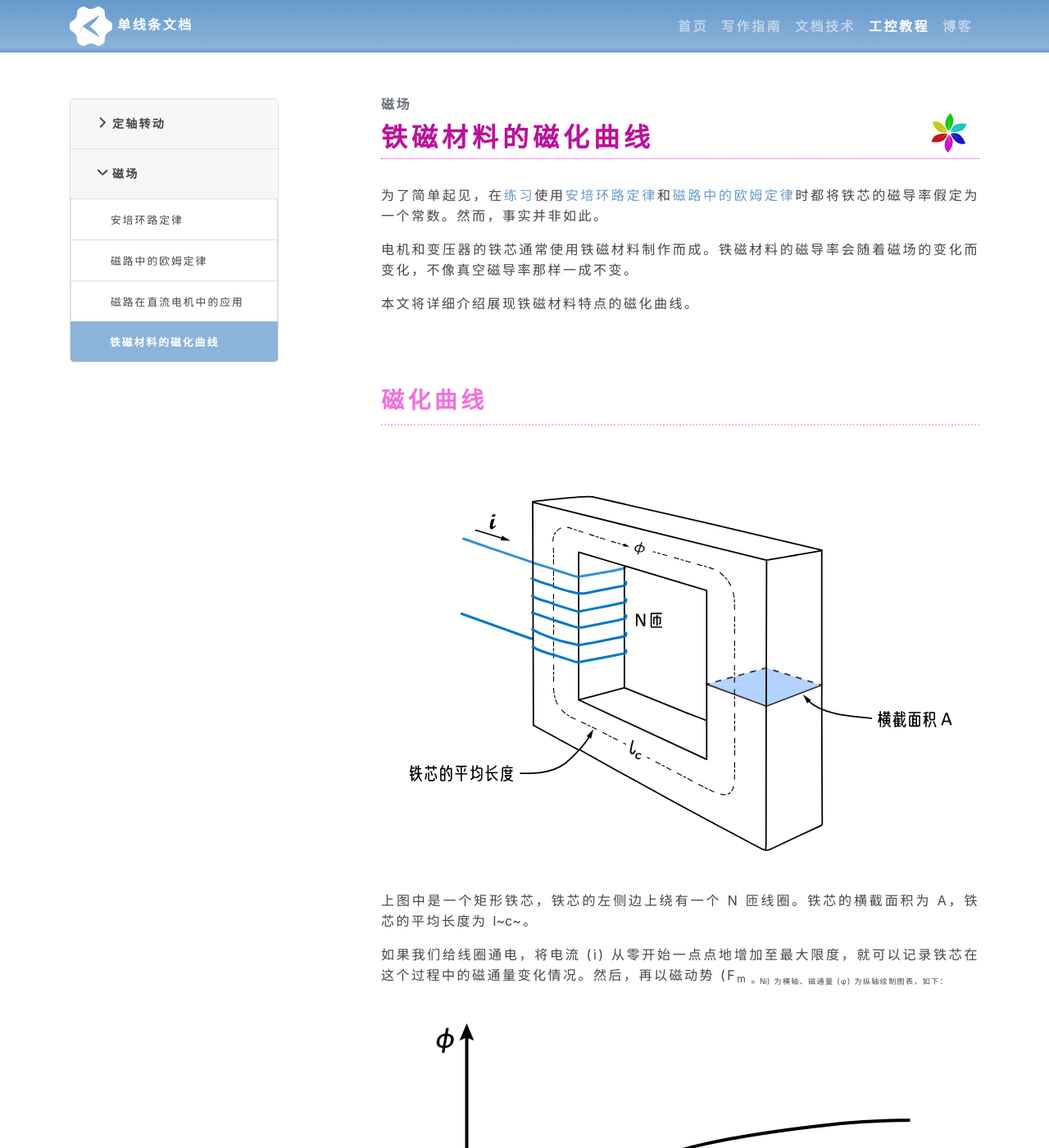
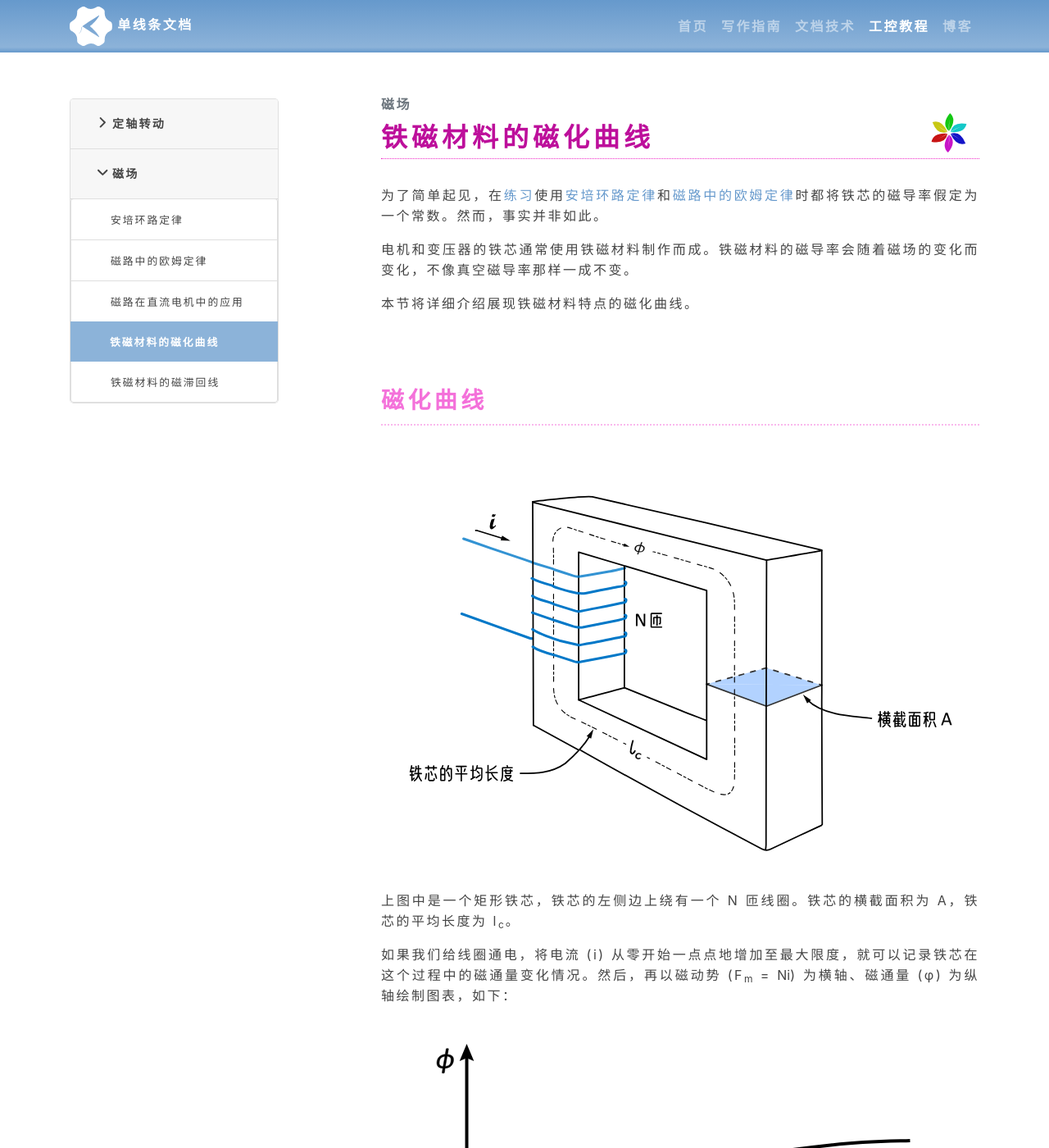
Before and after one commit to wongyah/docsimpo.work, a Jekyll site: the page built from _electric-machinery-principles/magnetic-field/magnetization-curve.md, in a window 1280 px wide and 1400 px high. Shown: the whole window at 82% size. Built offline with Jekyll 4.4.1, drawn with Linux system fonts in a browser that asks for light colours; some of the changed text lies outside the part shown.

Commit message:
电机中的物理学增加章节：铁磁材料的磁滞曲线

```diff
--- a/_data/tutormetas/electric-machinery-principles.yml
+++ b/_data/tutormetas/electric-machinery-principles.yml
@@ -19,3 +19,4 @@ toc:
       - ohms-law-in-magnetic-circuit.md
       - examples.md
       - magnetization-curve.md
+      - hysteresis-loop.md
--- a/_electric-machinery-principles/magnetic-field/magnetization-curve.md
+++ b/_electric-machinery-principles/magnetic-field/magnetization-curve.md
@@ -7,15 +7,15 @@ math: true
 
 电机和变压器的铁芯通常使用铁磁材料制作而成。铁磁材料的磁导率会随着磁场的变化而变化，不像真空磁导率那样一成不变。
 
-本文将详细介绍展现铁磁材料特点的磁化曲线。
+本节将详细介绍展现铁磁材料特点的磁化曲线。
 
 # 磁化曲线
 
 {% include svg/ics-tutor-illustrations/electric-machinery-principles/amperes-law-example.svg %}
 
-上图中是一个矩形铁芯，铁芯的左侧边上绕有一个 N 匝线圈。铁芯的横截面积为 A，铁芯的平均长度为 l~c~。
+上图中是一个矩形铁芯，铁芯的左侧边上绕有一个 N 匝线圈。铁芯的横截面积为 A，铁芯的平均长度为 l<sub>c</sub>。
 
-如果我们给线圈通电，将电流 (i) 从零开始一点点地增加至最大限度，就可以记录铁芯在这个过程中的磁通量变化情况。然后，再以磁动势 (F<sub>m<sub> = Ni) 为横轴、磁通量 (φ) 为纵轴绘制图表，如下：
+如果我们给线圈通电，将电流 (i) 从零开始一点点地增加至最大限度，就可以记录铁芯在这个过程中的磁通量变化情况。然后，再以磁动势 (F<sub>m</sub> \= Ni) 为横轴、磁通量 (φ) 为纵轴绘制图表，如下：
 
 {% include svg/ics-tutor-illustrations/electric-machinery-principles/fm-phi-curve.svg %}
 
@@ -29,11 +29,11 @@ $$
 B = \frac{\phi}{A}
 $$
 
-因此，如果以磁场强度为横轴、以磁通密度为纵轴绘制图表，得到的图表形状将与 F~m~—φ 曲线相似。
+因此，如果以磁场强度为横轴、以磁通密度为纵轴绘制图表，得到的图表形状将与 F<sub>m</sub>—φ 曲线相似。
 
 {% include svg/ics-tutor-illustrations/electric-machinery-principles/h-b-curve.svg %}
 
-这两个图表都叫做*磁化曲线*。但人们说起磁化曲线的时候一般是指 H—B 曲线，因为它更为常用。
+这两个图表都叫做**磁化曲线**。但人们说起磁化曲线的时候一般是指 H—B 曲线，因为它更为常用。
 
 # 分区和膝点
 
@@ -41,11 +41,11 @@ $$
 
 {% include svg/ics-tutor-illustrations/electric-machinery-principles/regions-and-knee-of-the-curve.svg %}
 
-开始时，铁芯中的磁通密度会因为磁场强度的增加而急速提升（大体上呈线性增长）。磁化曲线上的这一段，叫做*非饱和区*。
+开始时，铁芯中的磁通密度会因为磁场强度的增加而急速提升（大体上呈线性增长）。磁化曲线上的这一段，叫做**非饱和区**。
 
-然后，铁芯中的磁通密度仍会随着磁场强度的增加而增加，只是增速逐渐放缓。磁化曲线上的这一段看起来特别像弯曲的膝盖，所以被叫做*膝部*。膝部的起点，叫做*膝点*。
+然后，铁芯中的磁通密度仍会随着磁场强度的增加而增加，只是增速逐渐放缓。磁化曲线上的这一段看起来特别像弯曲的膝盖，所以被叫做**膝部**。膝部的起点，叫做**膝点**。
 
-最后，铁芯中的磁通密度几乎不再变化了（无限趋近于一个常数），即使磁场强度仍然在增加。磁化曲线上的这一段，叫做*饱和区*。
+最后，铁芯中的磁通密度几乎不再变化了（无限趋近于一个常数），即使磁场强度仍然在增加。磁化曲线上的这一段，叫做**饱和区**。
 
 # 电机的工作点
 
```
Also changed, not shown: _electric-machinery-principles/magnetic-field/hysteresis-loop.md (added, +103 -0 lines), _includes/svg/ics-tutor-illustrations/electric-machinery-principles/hysteresis-loop-area.svg (added), assets/images/tutorial/ics-tutorials/hysteresis-loop.gif (added), 1 other file.
